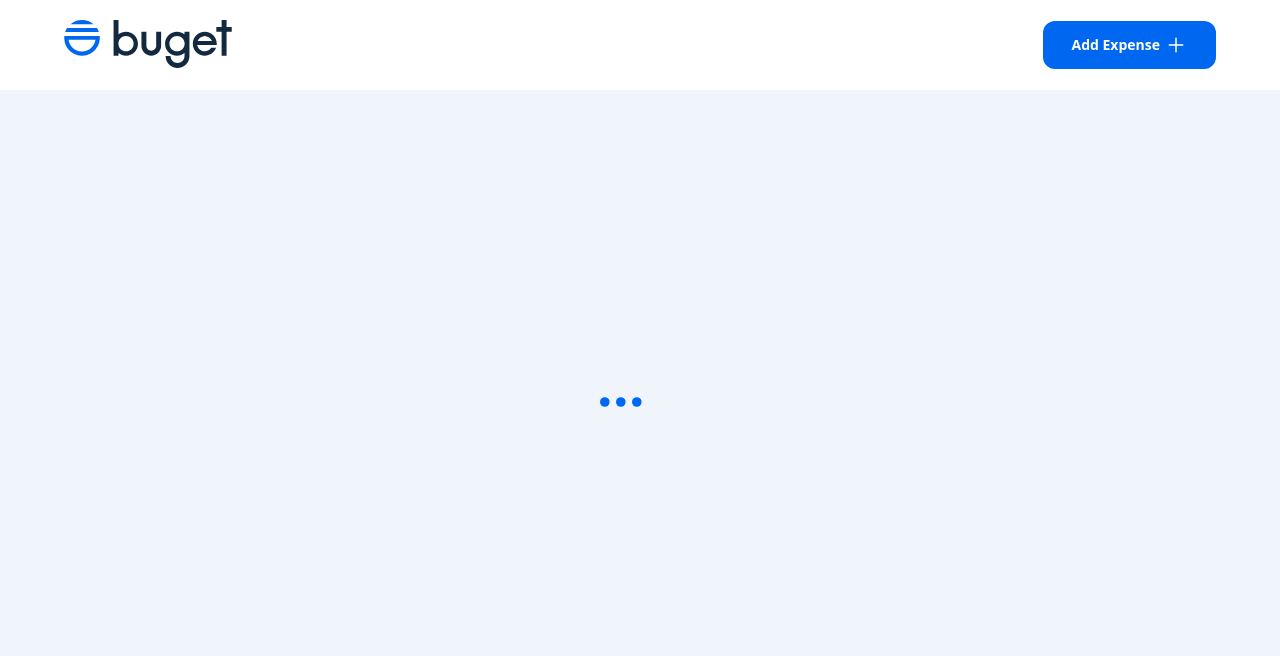
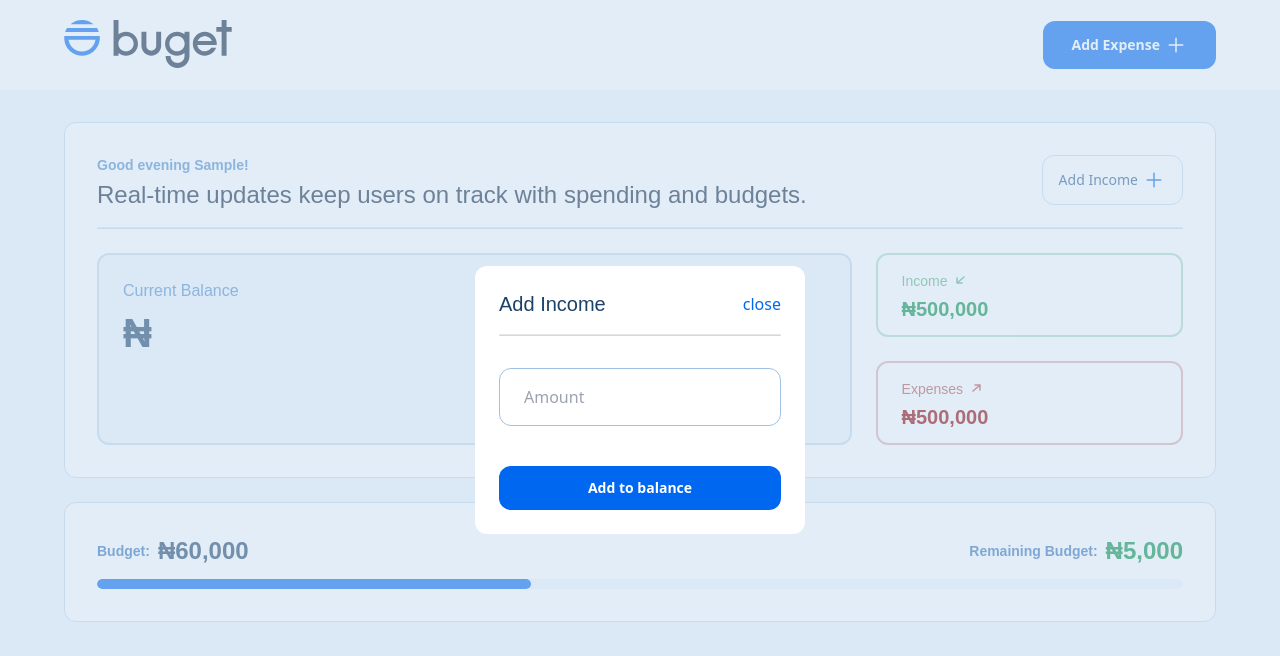
Before and after one commit to Bromooo/budgetary, a Vue app: page / in a window 1280 px wide. Shown: the top 656 px of the page. Built offline with nearby package versions, Linux system fonts and the light colour scheme; no server answers; sample sign-in values are in the browser's storage.

Commit message:
Add Balance

```diff
--- a/public/index.html
+++ b/public/index.html
@@ -5,11 +5,11 @@
   <meta charset="utf-8">
   <meta http-equiv="X-UA-Compatible" content="IE=edge">
   <meta name="viewport" content="width=device-width,initial-scale=1.0">
-  <link rel="preconnect" href="https://fonts.googleapis.com">
+  <!-- <link rel="preconnect" href="https://fonts.googleapis.com">
   <link rel="preconnect" href="https://fonts.gstatic.com" crossorigin>
   <link
     href="https://fonts.googleapis.com/css2?family=Open+Sans:wght@300;400;500;600;700;800&family=Poppins:wght@100;200;300;400;500;600;700;800;900&display=swap"
-    rel="stylesheet">
+    rel="stylesheet"> -->
   <link rel="icon" href="<%= BASE_URL %>min-logo.png">
   <title>Budget App</title>
 </head>
--- a/src/store/index.js
+++ b/src/store/index.js
@@ -109,6 +109,35 @@ export default createStore({
           });
       });
     },
+    patchRequest({ commit, dispatch, getters }, payload) {
+      return new Promise((resolve, reject) => {
+        const token = getters.token;
+        axios({
+          url: `api/v1/${payload.path}`,
+          data: payload.data,
+          method: "PATCH",
+          headers: {
+            Authorization: `Bearer ${token}`
+          }
+        })
+          .then(resp => {
+            resolve(resp);
+          })
+          .catch(err => {
+            if (err.response) {
+              if (err.response.status === 401) {
+                dispatch('logout').then(() => {
+                  location.href = "/auth/login?r=auth";
+                });
+              } else {
+                reject(err)
+              }
+            } else {
+              reject(err);
+            }
+          });
+      });
+    },
     postRequest({ commit, dispatch, getters }, payload) {
       return new Promise((resolve, reject) => {
         const token = getters.token;
--- a/src/views/HomeView.vue
+++ b/src/views/HomeView.vue
@@ -8,7 +8,17 @@
       >logout</span
     > -->
     <card>
-      <div class="w-full flex items-start justify-between flex-col lg:flex-row gap-4">
+      <div
+        class="
+          w-full
+          flex
+          items-start
+          justify-between
+          flex-col
+          lg:flex-row
+          gap-4
+        "
+      >
         <div>
           <h6 class="text-grey-50 text-sm font-poppins font-semibold">
             {{ getGreeting() }} {{ $store.getters.user.firstName }}!
@@ -18,7 +28,7 @@
           </h5>
         </div>
         <div>
-          <auto-outline-button>
+          <auto-outline-button @click="showModal = true">
             <span>Add Income</span>
             <span>
               <img src="@/assets/icons/svg/addBlue.svg" alt="" />
@@ -75,7 +85,17 @@
       </div>
     </card>
     <card>
-      <div class="mb-3 w-full flex items-center justify-between flex-col lg:flex-row">
+      <div
+        class="
+          mb-3
+          w-full
+          flex
+          items-center
+          justify-between
+          flex-col
+          lg:flex-row
+        "
+      >
         <div class="flex gap-2 items-center justify-between">
           <h6 class="text-grey-60 text-sm font-poppins font-semibold">
             Budget:
@@ -95,6 +115,62 @@
       </div>
       <Progress :progress="40" />
     </card>
+    <transition name="modal-fade" appear>
+      <div
+        v-if="showModal"
+        class="
+          fixed
+          top-0
+          left-0
+          h-screen
+          w-full
+          bg-grey-20 bg-opacity-50
+          flex
+          items-center
+          justify-center
+        "
+        @click="closeModal"
+      >
+        <div class="max-w-xl">
+          <div class="modal min-w-[330px] p-6 bg-white rounded-xl">
+            <div class="modal-header flex items-center justify-between">
+              <h2 class="text-grey-80 text-xl font-medium font-poppins">
+                Add Income
+              </h2>
+              <span
+                class="max-w-[90%] text-primary-blue close-btn cursor-pointer"
+                @click="showModal = false"
+                >close</span
+              >
+            </div>
+            <hr class="w-full border border-b-grey-20 mt-4" />
+
+            <div class="modal-content w-full">
+              <input
+                type="number"
+                placeholder="Amount"
+                v-model="amount"
+                class="
+                  border border-grey-30
+                  rounded-xl
+                  w-full
+                  py-4
+                  px-6
+                  mt-8
+                  mb-10
+                "
+              />
+              <auto-button
+                class="w-full"
+                :isLoading="adding"
+                @click="addToBalance"
+                >Add to balance</auto-button
+              >
+            </div>
+          </div>
+        </div>
+      </div>
+    </transition>
   </div>
 </template>
 
@@ -103,23 +179,76 @@ import Card from "@/components/Card.vue";
 import AutoOutlineButton from "@/components/AutoOutlineButton.vue";
 import Progress from "@/components/Progress.vue";
 import Loading from "@/components/Loading.vue";
+import BaseButton from "@/components/BaseButton.vue";
+import AutoButton from "@/components/AutoButton.vue";
 // @ is an alias to /src
 
 export default {
   name: "HomeView",
   data() {
     return {
-      loading: true,
+      amount: "",
+      adding: false,
+      loading: false,
+      showModal: true,
     };
   },
-  components: { Card, AutoOutlineButton, Progress, Loading },
+  components: {
+    Card,
+    AutoOutlineButton,
+    Progress,
+    Loading,
+    BaseButton,
+    AutoButton,
+  },
   mounted() {
-    this.$store.dispatch("getRequest", { path: "balance" }).then((resp) => {
-      this.$store.commit("setBalance", resp.data.balance);
-      this.loading = false;
-    });
+    this.getBalance();
   },
   methods: {
+    addToBalance() {
+      if (!this.amount) {
+        return this.$toast.warning("Please enter amount");
+      } else if (typeof this.amount !== "number" || this.amount < 0) {
+        return this.$toast.warning("Invalid amount enterd");
+      } else {
+        this.addBalAPI(this.amount);
+      }
+    },
+    addBalAPI(final) {
+      this.adding = true;
+      this.$store
+        .dispatch("patchRequest", {
+          path: "balance",
+          data: { amount: final },
+        })
+        .then((resp) => {
+          if (resp.data) {
+            var message = resp.data.msg;
+            this.$store
+              .dispatch("getRequest", { path: "balance" })
+              .then((resp) => {
+                this.$store.commit("setBalance", resp.data.balance);
+                this.$toast.success(message);
+                this.adding = false;
+                this.amount = "";
+                this.showModal = false;
+              });
+          }
+        })
+        .catch((err) => {
+          console.log(err);
+          if (err.response) {
+            this.$toast.error(err.response.data.error.msg);
+          }
+          this.adding = false;
+        });
+    },
+    getBalance() {
+      this.$store.dispatch("getRequest", { path: "balance" }).then((resp) => {
+        this.$store.commit("setBalance", resp.data.balance);
+        this.loading = false;
+      });
+    },
     getGreeting() {
       const currentTime = new Date();
       const currentHour = currentTime.getHours();
```
